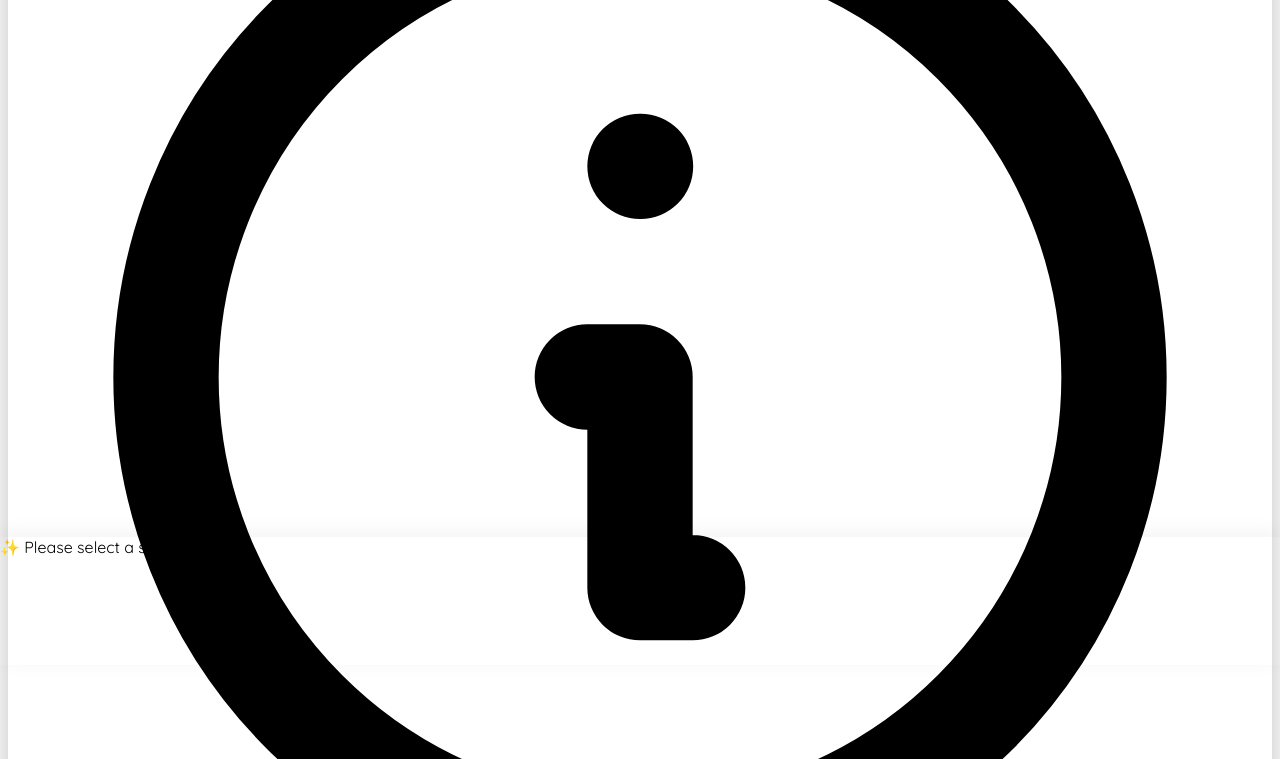
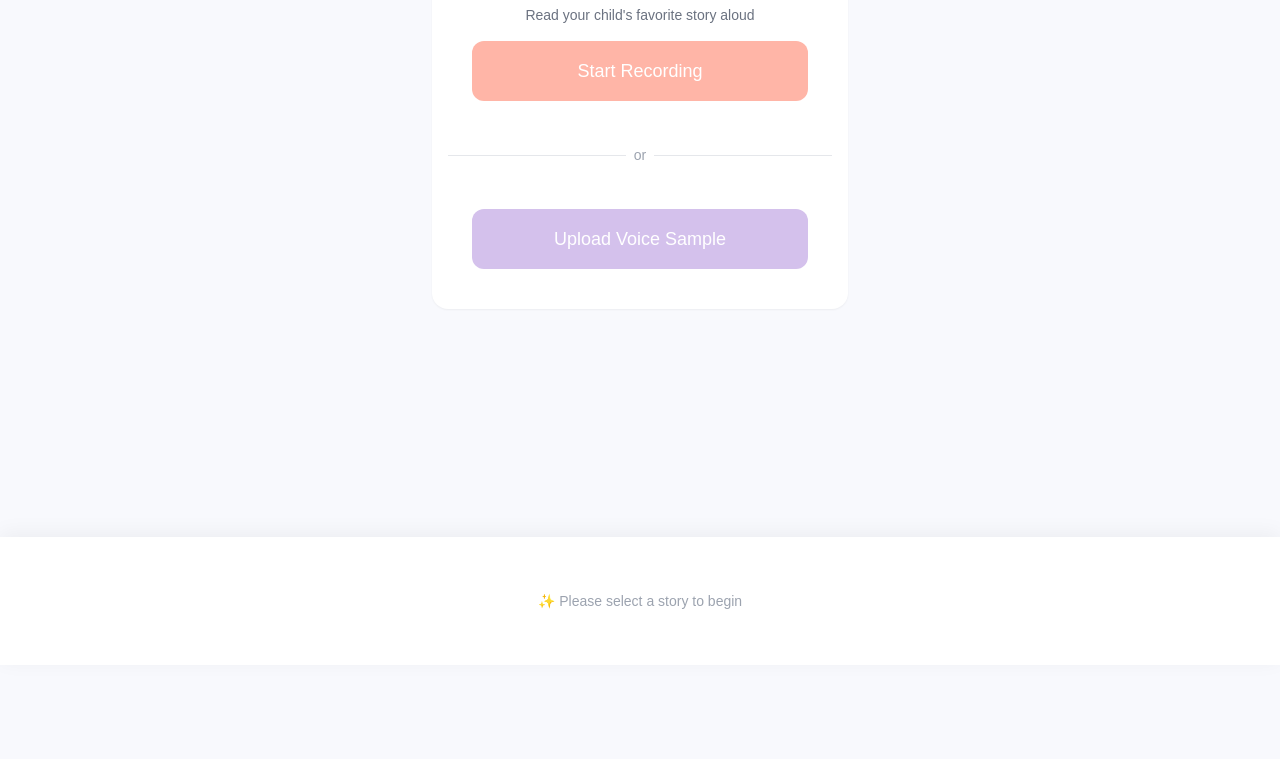
Before and after one commit to hculap/StoryVoice, a plain HTML site: page static/index.html in a window 1280 px wide. Shown: the part 263-1022 px from the top of the page. After the commit the page ends 800 px from the top, so only its background shows below. Drawn offline with nearby package versions, Linux system fonts and the light colour scheme.

Commit message:
Head optimize fix

```diff
--- a/static/index.html
+++ b/static/index.html
@@ -33,13 +33,14 @@
 
 
     <!-- Preconnect to External Domains -->
+    <link rel="preconnect" href="https://fonts.googleapis.com">
     <link rel="preconnect" href="https://fonts.gstatic.com" crossorigin>
     <link rel="preconnect" href="https://story-voice-47d650d68bd6.herokuapp.com">
     <link rel="dns-prefetch" href="//cdn.tailwindcss.com">
 
      <!-- Font Loading with Fallback -->
      <noscript>
-        <link rel="stylesheet" href="https://fonts.googleapis.com/css2?family=Comfortaa:wght@400;700&family=Quicksand:wght@400;600&display=swap">
+        <link rel="stylesheet" href="https://fonts.googleapis.com/css2?family=Comfortaa:wght@400;700&family=Quicksand:wght@400;600&display=swap&display=swap">
         <link rel="stylesheet" href="/styles.css">
     </noscript>
 
@@ -53,7 +54,7 @@
      <meta name="twitter:site" content="@StoryVoiceApp">
 
     <!-- Security Headers (via Meta Tags) -->
-    <meta http-equiv="Content-Security-Policy" content="default-src 'self' https: 'unsafe-inline' 'unsafe-eval';">
+    <meta http-equiv="Content-Security-Policy" content="default-src 'self'; script-src 'self' https://cdn.tailwindcss.com; style-src 'self' 'unsafe-inline' https://fonts.googleapis.com; font-src 'self' https://fonts.gstatic.com;">
     <meta http-equiv="Strict-Transport-Security" content="max-age=31536000; includeSubDomains">
 
     <!-- Critical CSS -->
@@ -411,7 +412,7 @@
     </style>
 
     <!-- Non-critical CSS -->
-    <link rel="stylesheet" href="https://cdn.tailwindcss.com" media="print" onload="this.media='all'">
+    <script src="https://cdn.tailwindcss.com"></script>
     <script>
         // Asynchronous CSS Loader
         !function(e){"use strict";var n=function(n,t,o){var i=e.document.createElement("link");for(var a in t)i[a]=t[a];i.rel="stylesheet",i.href=n,o||(e.document.head.appendChild(i),i.onload=function(){this.rel="stylesheet"})};e.loadCSS=n}(window);
```
